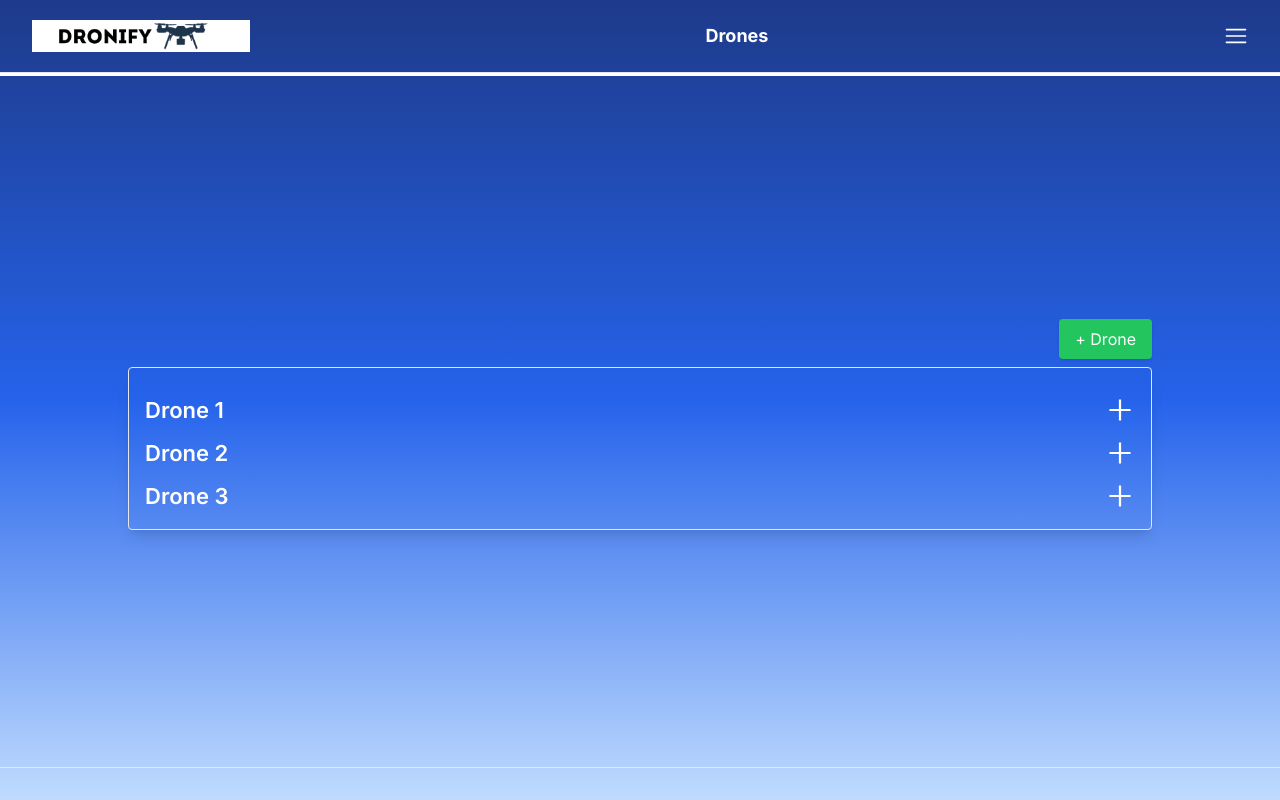
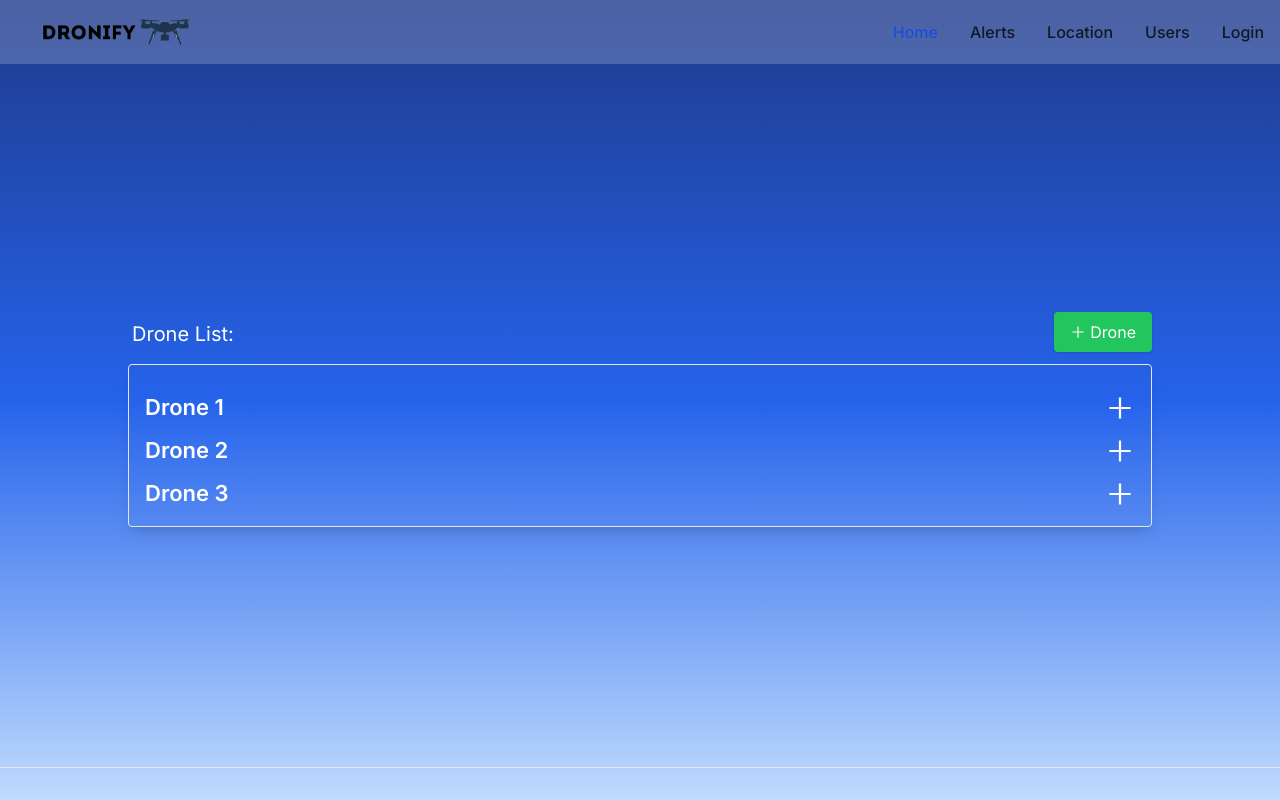
Before and after one commit to NielPatelSE12/zero_trust_project, a Next.js app: page /drones in a window 1280 px wide. Built offline with nearby package versions, Linux system fonts and the light colour scheme.

Commit message:
Update Drones page

```diff
--- a/app/drones/AccordionItem.tsx
+++ b/app/drones/AccordionItem.tsx
@@ -2,7 +2,8 @@ import React from "react";
 import Link from "next/link";
 import { Collapse } from "react-collapse";
 import { AiOutlineMinus, AiOutlinePlus } from "react-icons/ai";
-import { useRouter } from "next/router";
+import { BsTrash } from "react-icons/bs";
+import { MdEditNote } from "react-icons/md";
 
 export default function AccordiaonItem({
   open,
@@ -26,18 +27,31 @@ export default function AccordiaonItem({
       </div>
 
       <Collapse isOpened={open}>
-        <div className="px-[50px] pb-[20px]">
-          <div className="text-[15px] flex items-center justify-between my-3">
-            <div>Drone Model: {data.Model}</div>
-            <div>Drone Make: {data.Model}</div>
-            <div>Drone Serial Number: {data.SerialNumber}</div>
-            <div>Drone Top Speed: {data.TopSpeed}</div>
-            <div>Drone Battery: {data.BatteryLife}</div>
-          </div>
-          <div className="flex flex-col items-end">
+        <div className="p-5 flex flex-col items-center">
+          <table className="w-full text-xl text-left">
+            <thead>
+              <tr className="font-semibold text-left bg-gray-700/50">
+                <th>Model</th>
+                <th>Make</th>
+                <th>Top Speed</th>
+                <th>Serial Number</th>
+                <th>Battery</th>
+              </tr>
+            </thead>
+            <tbody>
+              <tr className="bg-gray-800/50">
+                <td>{data.Model}</td>
+                <td>{data.Make}</td>
+                <td>{data.TopSpeed}</td>
+                <td>{data.SerialNumber}</td>
+                <td>{data.BatteryLife}</td>
+              </tr>
+            </tbody>
+          </table>
+          <div className="place-self-end">
             <div className="mt-4">
               <button
-                className="bg-red-500 text-white py-2 px-4 rounded shadow mx-3"
+                className="bg-red-500 text-white py-2 px-2 rounded shadow mx-3"
                 onClick={() => {
                   const newData = droneData.filter(
                     (_: any, index: Number) => index !== theIndex
@@ -46,7 +60,10 @@ export default function AccordiaonItem({
                   // removeItem(theIndex)
                 }}
               >
-                Delete Drone
+                <div className="flex items-center">
+                  <BsTrash className="mr-1" />
+                  Delete Drone
+                </div>
               </button>
               <Link
                 href={{
@@ -54,8 +71,11 @@ export default function AccordiaonItem({
                   query: { ...data },
                 }}
               >
-                <button className="outline outline-1 outline-black bg-slate-100  text-black py-2 px-4 rounded shadow">
-                  Modify Drone
+                <button className=" bg-slate-100 text-black py-2 px-2 rounded shadow mx-3">
+                  <div className="flex items-center">
+                    <MdEditNote />
+                    Modify Drone
+                  </div>
                 </button>
               </Link>
             </div>
--- a/app/drones/page.tsx
+++ b/app/drones/page.tsx
@@ -5,14 +5,29 @@ import AccordionItem from "./AccordionItem";
 import { useState } from "react";
 import { RxHamburgerMenu } from "react-icons/rx";
 import GetDroneData from "./getDroneData";
+import { AiOutlinePlus } from "react-icons/ai";
+
 {
   /* Logic for Accordion list  */
 }
 export default function Page() {
   const [droneData, setDroneData] = useState(GetDroneData);
-  const [open, setOpen] = useState(null);
-  const toggle = (index) => {
+  const [open, setOpen] = useState<number | null>(null);
+
+  const toggle = (index: number) => {
     setOpen((prevOpen) => (prevOpen === index ? null : index));
+  };
+
+  const toggleMenu = () => {
+    setOpen(!open);
+    const navbarDefault = document.getElementById("navbar-default");
+    if (navbarDefault) {
+      if (open) {
+        navbarDefault.classList.add("hidden");
+      } else {
+        navbarDefault.classList.remove("hidden");
+      }
+    }
   };
 
   {
@@ -21,29 +36,103 @@ export default function Page() {
   }
   return (
     <div className="flex flex-col h-screen dark:bg-gradient-to-b dark:from-gray-900 dark:via-indigo-800 dark:to-gray-600 bg-gradient-to-b from-blue-900 via-blue-600 to-blue-200 text-white">
-      {/* Temp Header: To be finalized*/}
-      <header className="outline flex justify-between items-center py-5 px-8 border-b border-gray-200">
-        <div className="bg-white">
-          <Link href="/">
-            <img src="/dronify.png" alt="Logo" className="h-8" />
+      <nav className="bg-white/20 border-gray-200 dark:bg-gray-900">
+        <div className="max-w-screen-xl flex flex-wrap items-center justify-between mx-auto p-4">
+          <Link
+            href="/"
+            className="flex items-center space-x-3 rtl:space-x-reverse"
+          >
+            <img
+              src="dronify.png"
+              className="h-8 dark:invert"
+              alt="Dronify Logo"
+            />
           </Link>
+          <button
+            data-collapse-toggle="navbar-default"
+            type="button"
+            className="inline-flex items-center p-2 w-10 h-10 justify-center text-sm text-gray-500 rounded-lg md:hidden hover:bg-gray-100 focus:outline-none focus:ring-2 focus:ring-gray-200 dark:text-gray-400 dark:hover:bg-gray-700 dark:focus:ring-gray-600"
+            aria-controls="navbar-default"
+            aria-expanded="false"
+            onClick={toggleMenu}
+          >
+            <span className="sr-only">Open main menu</span>
+            <svg
+              className="w-5 h-5"
+              aria-hidden="true"
+              xmlns="http://www.w3.org/2000/svg"
+              fill="none"
+              viewBox="0 0 17 14"
+            >
+              <path
+                stroke="currentColor"
+                strokeLinecap="round"
+                strokeLinejoin="round"
+                strokeWidth="2"
+                d="M1 1h15M1 7h15M1 13h15"
+              />
+            </svg>
+          </button>
+          <div className="hidden w-full md:block md:w-auto" id="navbar-default">
+            <ul className="font-medium flex flex-col p-4 md:p-0 mt-4 rounded-lg md:flex-row md:space-x-8 rtl:space-x-reverse md:mt-0 md:border-0 dark:bg-gray-800 md:dark:bg-gray-900 dark:border-gray-700">
+              <li>
+                <Link
+                  href="/"
+                  className="block py-2 px-3 text-white bg-blue-700 rounded md:bg-transparent md:text-blue-700 md:p-0 dark:text-white md:dark:text-blue-500"
+                  aria-current="page"
+                >
+                  Home
+                </Link>
+              </li>
+              <li>
+                <Link
+                  href="/alerts"
+                  className="block py-2 px-3 text-gray-900 rounded hover:bg-gray-100 md:hover:bg-transparent md:border-0 md:hover:text-blue-700 md:p-0 dark:text-white md:dark:hover:text-blue-500 dark:hover:bg-gray-700 dark:hover:text-white md:dark:hover:bg-transparent"
+                >
+                  Alerts
+                </Link>
+              </li>
+              <li>
+                <a
+                  href="/"
+                  className="block py-2 px-3 text-gray-900 rounded hover:bg-gray-100 md:hover:bg-transparent md:border-0 md:hover:text-blue-700 md:p-0 dark:text-white md:dark:hover:text-blue-500 dark:hover:bg-gray-700 dark:hover:text-white md:dark:hover:bg-transparent"
+                >
+                  Location
+                </a>
+              </li>
+              <li>
+                <a
+                  href="/users"
+                  className="block py-2 px-3 text-gray-900 rounded hover:bg-gray-100 md:hover:bg-transparent md:border-0 md:hover:text-blue-700 md:p-0 dark:text-white md:dark:hover:text-blue-500 dark:hover:bg-gray-700 dark:hover:text-white md:dark:hover:bg-transparent"
+                >
+                  Users
+                </a>
+              </li>
+              <li>
+                <Link
+                  href="Login"
+                  className="block py-2 px-3 text-gray-900 rounded hover:bg-gray-100 md:hover:bg-transparent md:border-0 md:hover:text-blue-700 md:p-0 dark:text-white md:dark:hover:text-blue-500 dark:hover:bg-gray-700 dark:hover:text-white md:dark:hover:bg-transparent"
+                >
+                  Login
+                </Link>
+              </li>
+            </ul>
+          </div>
         </div>
-        <div className="text-lg font-bold">
-          <h1>Drones</h1>
-        </div>
-        <div>
-          <RxHamburgerMenu className="text-2xl" />
-        </div>
-      </header>
-
+      </nav>
       {/* Main Content */}
       <main className="flex-1 flex justify-center items-center">
         <div className="flex flex-col items-center w-[80%]">
-          <Link href="/drones/DroneSettings" className="self-end">
-            <button className="bg-green-500 text-white py-2 px-4 rounded shadow mt-2 mb-2">
-              + Drone
-            </button>
-          </Link>
+          <div className="flex content-end justify-between w-full">
+            <p className="text-white py-2 pr-4 pl-1 my-2 text-xl">
+              Drone List:
+            </p>
+            <Link href="/drones/DroneSettings">
+              <button className="bg-green-500 text-white py-2 px-4 rounded shadow my-2 flex items-center">
+                <AiOutlinePlus className="mr-1" /> Drone
+              </button>
+            </Link>
+          </div>
           <ul className="border rounded shadow-lg p-4 w-full ">
             {droneData.map((data, index) => {
               return (
```
